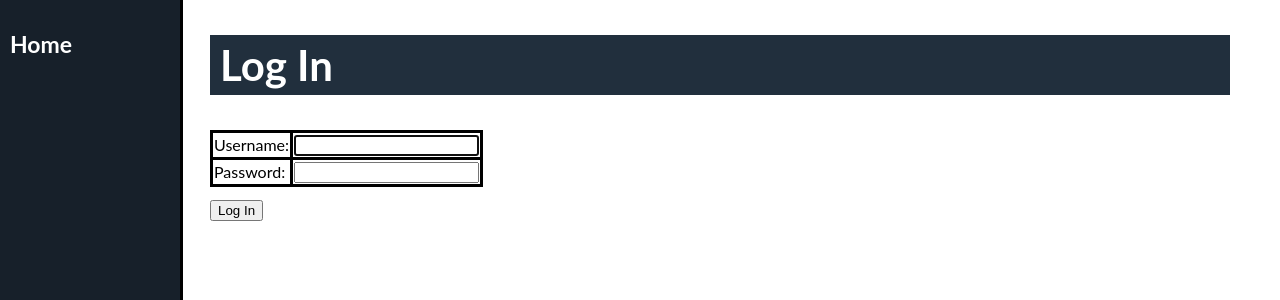
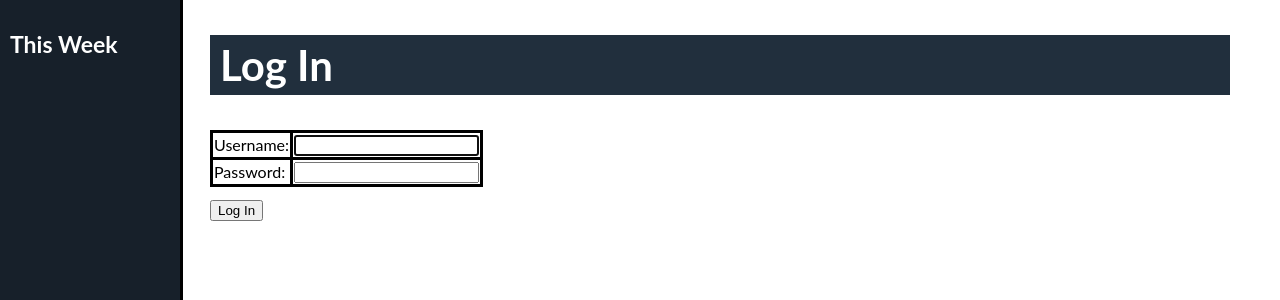
Before and after one commit to tpwrules/betcha, a Django app: page /accounts/login/ in a window 1280 px wide. Shown: the top 300 px of the page. Run offline with Django 3.2, Linux system fonts and the light colour scheme.

Commit message:
name homepage to something more useful

```diff
--- a/betcha_site/betcha_app/templates/betcha_app/betcha_base.html
+++ b/betcha_site/betcha_app/templates/betcha_app/betcha_base.html
@@ -80,7 +80,7 @@ table#TeamTable th {
     </head>
     <body>
         <div class="sidenav">
-            <a href="">Home</a>
+            <a href="/">This Week</a>
         </div>
         <div class="main">
             {% if user.username %}
```
